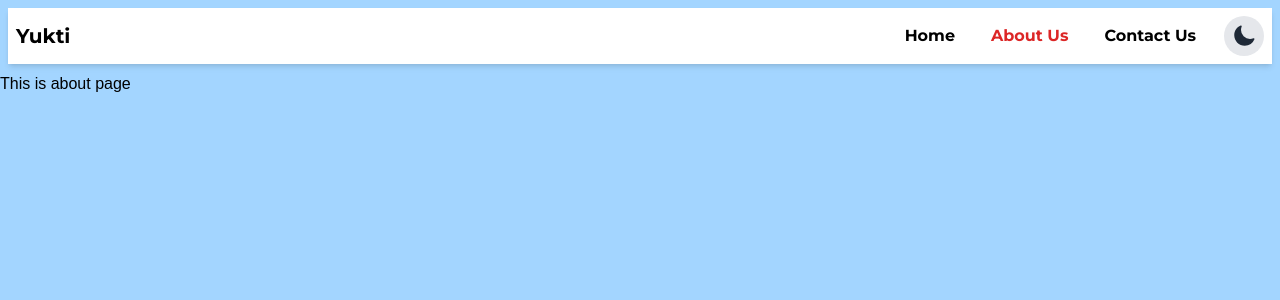
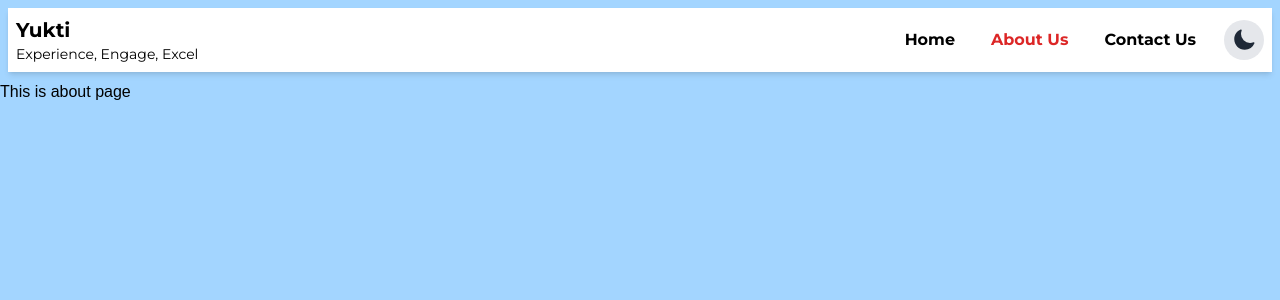
Before and after one commit to Eaman006/Yukti-website, a Next.js app in the folder my-app/: page /About in a window 1280 px wide. Shown: the top 300 px of the page. Built offline with nearby package versions, Linux system fonts and the light colour scheme.

Commit message:
slogan added

```diff
--- a/my-app/app/components/Navbar.js
+++ b/my-app/app/components/Navbar.js
@@ -21,7 +21,9 @@ const Navbar = () => {
   return (
     <div className={`m-2 p-2 flex justify-between items-center bg-white dark:bg-gray-900 text-black dark:text-white shadow-md ${myFont.className}`}>
       <div className="text-xl font-bold">Yukti
+      <div className="text-sm font-normal">Experience, Engage, Excel</div>
       </div>
+
 
       <ul className="flex gap-5 font-bold">
         <li className={`cursor-pointer p-2 ${getpathname('/')}`}>
```
